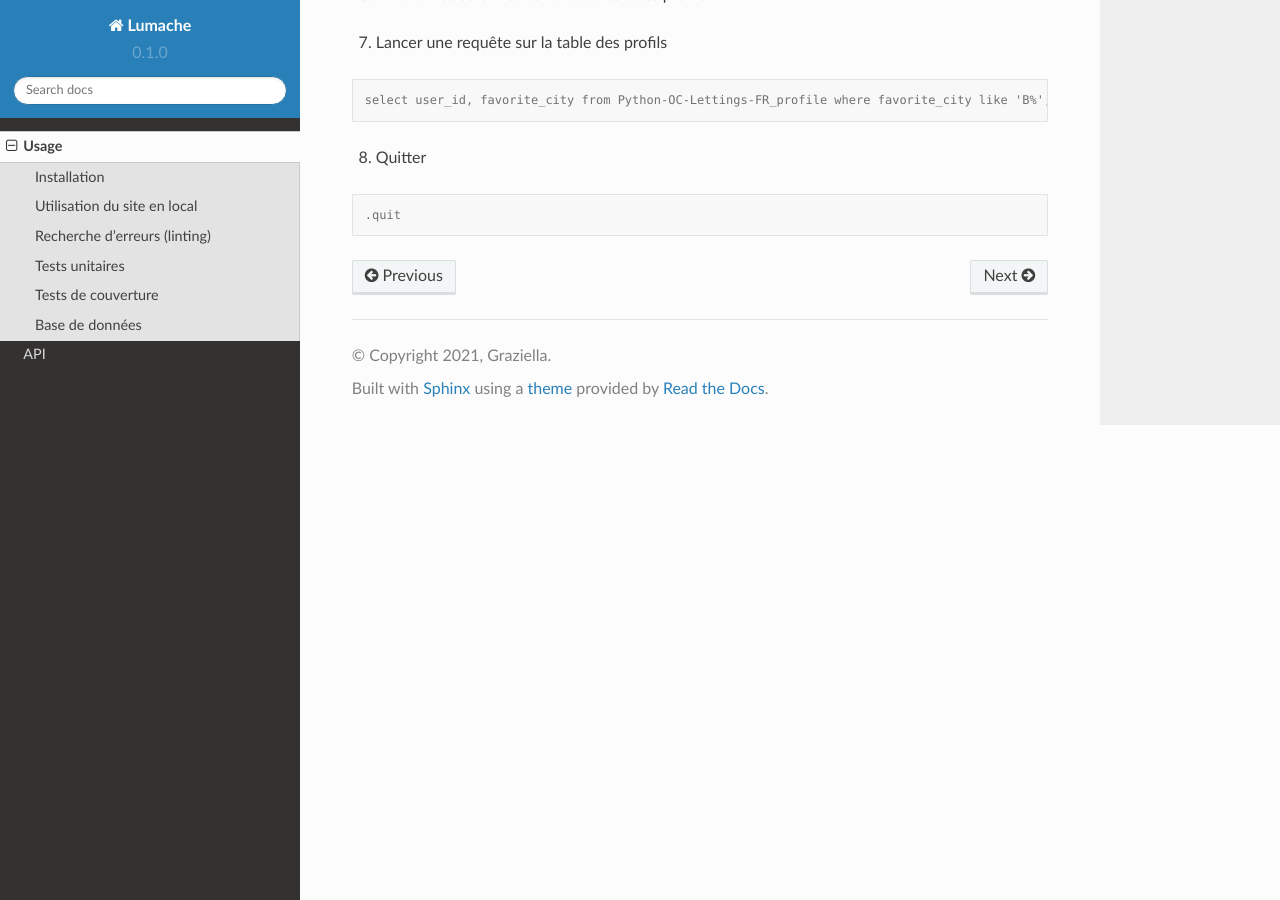
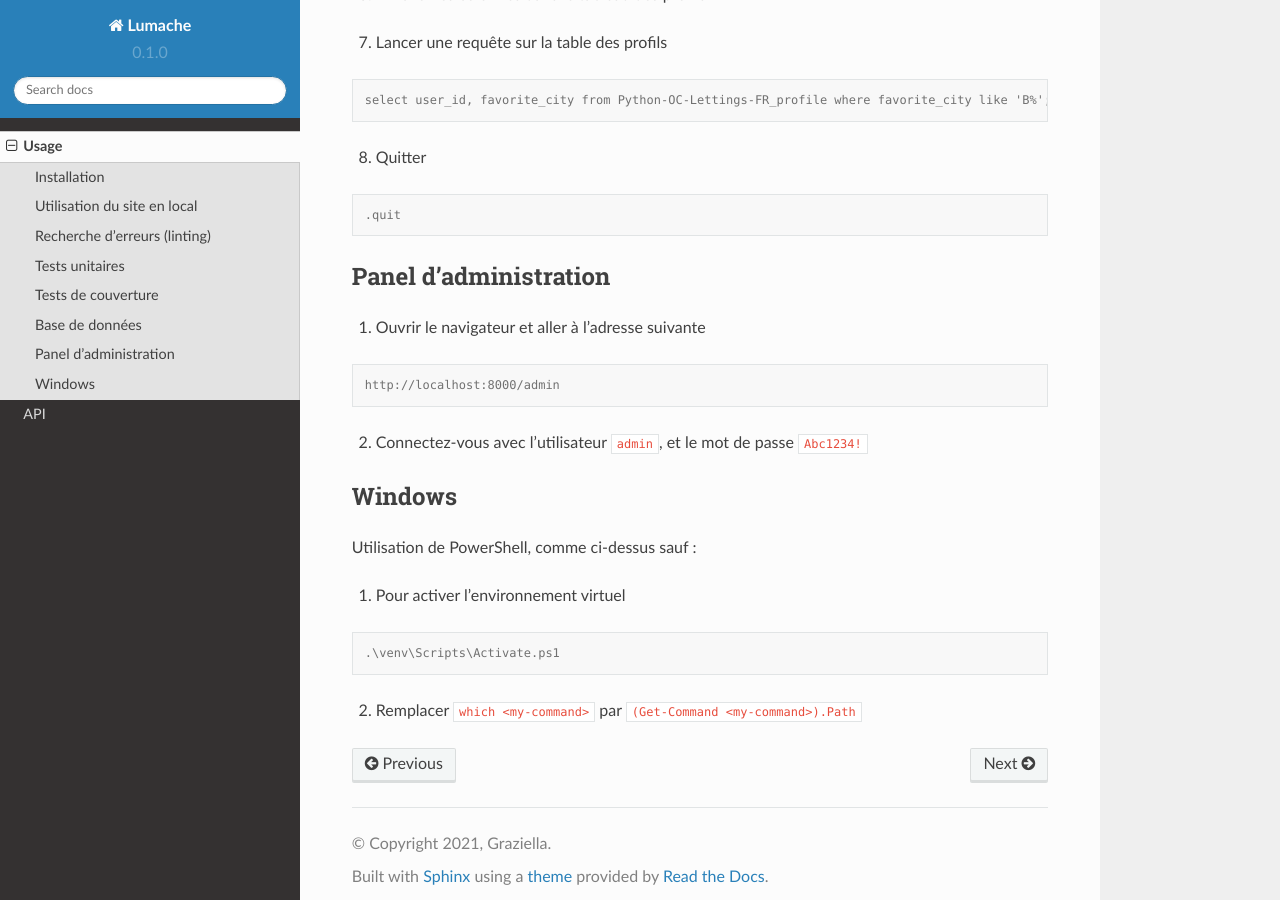
Before and after one commit to glgstyle/oc_lettings_read_the_doc, a Sphinx documentation site: the page built from docs/source/usage.rst, in a window 1280 px wide and 900 px high, scrolled down 3903 px. Built offline with Sphinx 7.4.7 and the Read the Docs theme 2.0.0, drawn with Linux system fonts in a browser that asks for light colours.

Commit message:
Update usage.rst

```diff
--- a/docs/source/usage.rst
+++ b/docs/source/usage.rst
@@ -217,3 +226,33 @@ Base de données
 .. code-block:: console
 
    .quit
+
+
+.. _admin_panel:
+
+Panel d'administration
+-----------------------
+
+1. Ouvrir le navigateur et aller à l'adresse suivante
+
+.. code-block:: console
+
+   http://localhost:8000/admin
+
+2. Connectez-vous avec l'utilisateur ``admin``, et le mot de passe ``Abc1234!``
+
+
+.. _windows:
+
+Windows
+-----------------------
+
+Utilisation de PowerShell, comme ci-dessus sauf :
+
+1. Pour activer l'environnement virtuel
+
+.. code-block:: console
+
+   .\venv\Scripts\Activate.ps1
+
+2. Remplacer ``which <my-command>`` par ``(Get-Command <my-command>).Path``
```
Also changed, not shown: other parts of docs/source/usage.rst (+10 -1 lines).
